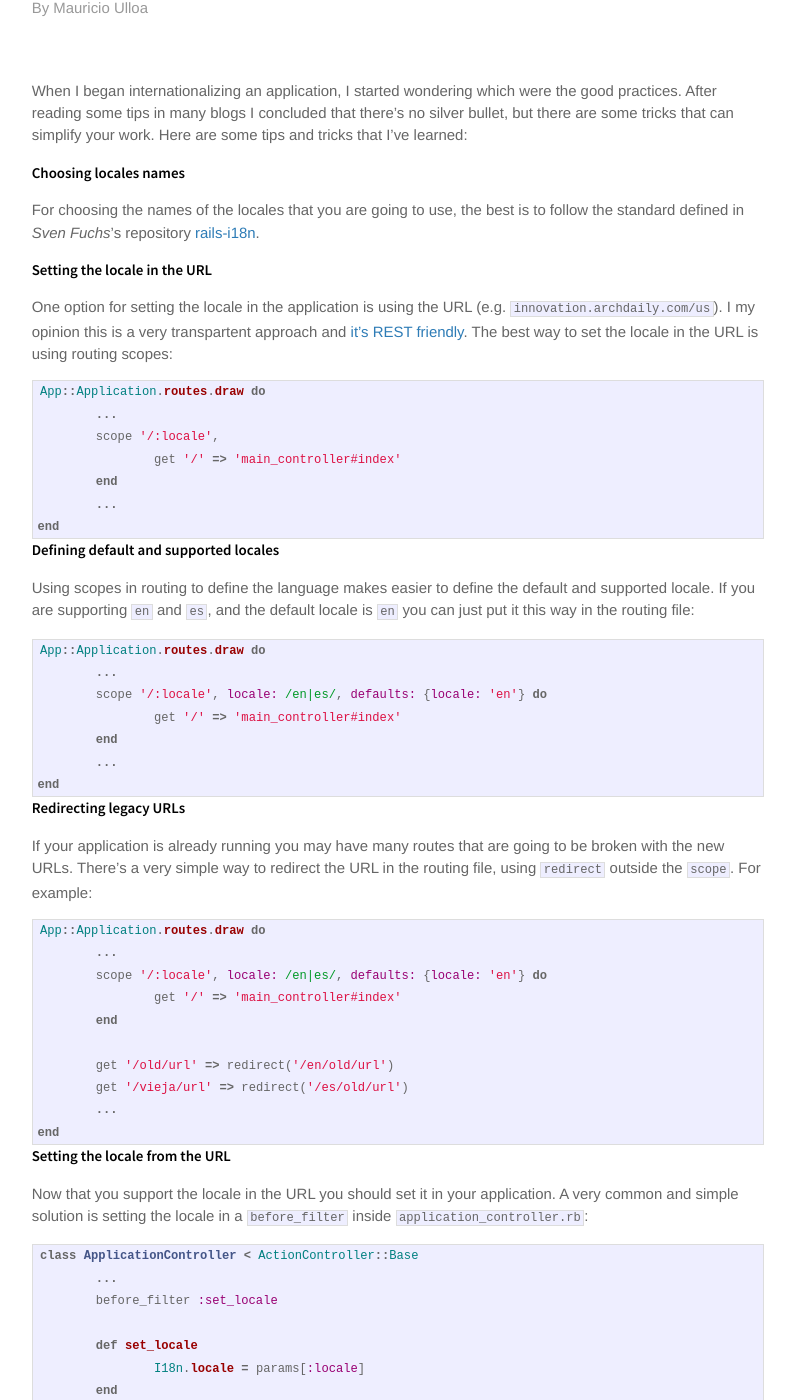
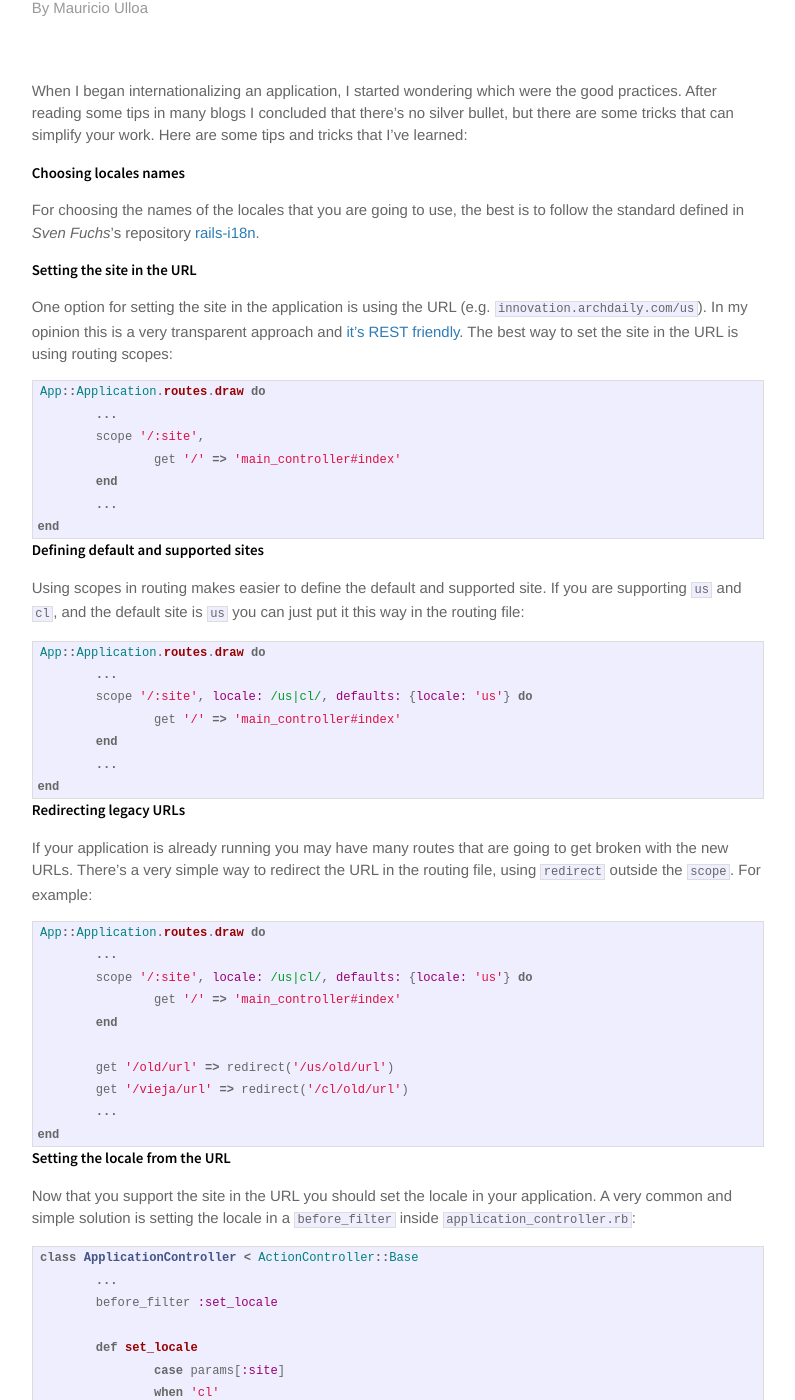
Before and after one commit to archdaily/archdaily.github.io, a Jekyll site: the page built from _posts/2014-04-30-I18n-tips-and-tricks.markdown, in a window 1280 px wide and 1400 px high, scrolled down 431 px. Shown: the whole window, without its empty margins (242-1037 px from the left). Built offline with Jekyll 4.4.1, drawn with Linux system fonts in a browser that asks for light colours; Markdown is read by kramdown in place of the engine named in the settings; comment, search, counter and statistics services are not loaded; some of the changed text lies outside the part shown.

Commit message:
FIX: Inluding the site convention in I18n article

````diff
--- a/_posts/2014-04-30-I18n-tips-and-tricks.markdown
+++ b/_posts/2014-04-30-I18n-tips-and-tricks.markdown
@@ -13,28 +13,28 @@
 
 For choosing the names of the locales that you are going to use, the best is to follow the standard defined in _Sven Fuchs_'s repository [rails-i18n][rails-i18n].
 
-## Setting the locale in the URL
+## Setting the site in the URL
 
-One option for setting the locale in the application is using the URL (e.g. `innovation.archdaily.com/us`). I my opinion this is a very transpartent approach and [it's REST friendly][REST-friendly]. The best way to set the locale in the URL is using routing scopes:
+One option for setting the site in the application is using the URL (e.g. `innovation.archdaily.com/us`). In my opinion this is a very transparent approach and [it's REST friendly][REST-friendly]. The best way to set the site in the URL is using routing scopes:
 
 ```ruby
 App::Application.routes.draw do
 	...
-	scope '/:locale',
+	scope '/:site',
 		get '/' => 'main_controller#index'
 	end
 	...
 end
 ```
 
-## Defining default and supported locales
+## Defining default and supported sites
 
-Using scopes in routing to define the language makes easier to define the default and supported locale. If you are supporting `en` and `es`, and the default locale is `en` you can just put it this way in the routing file:
+Using scopes in routing makes easier to define the default and supported site. If you are supporting `us` and `cl`, and the default site is `us` you can just put it this way in the routing file:
 
 ```ruby
 App::Application.routes.draw do
 	...
-	scope '/:locale', locale: /en|es/, defaults: {locale: 'en'} do
+	scope '/:site', locale: /us|cl/, defaults: {locale: 'us'} do
 		get '/' => 'main_controller#index'
 	end
 	...
@@ -43,24 +43,24 @@
 
 ## Redirecting legacy URLs
 
-If your application is already running you may have many routes that are going to be broken with the new URLs. There's a very simple way to redirect the URL in the routing file, using `redirect` outside the `scope`. For example:
+If your application is already running you may have many routes that are going to get broken with the new URLs. There's a very simple way to redirect the URL in the routing file, using `redirect` outside the `scope`. For example:
 
 ```ruby
 App::Application.routes.draw do
 	...
-	scope '/:locale', locale: /en|es/, defaults: {locale: 'en'} do
+	scope '/:site', locale: /us|cl/, defaults: {locale: 'us'} do
 		get '/' => 'main_controller#index'
 	end
 
-	get '/old/url' => redirect('/en/old/url')
-	get '/vieja/url' => redirect('/es/old/url')
+	get '/old/url' => redirect('/us/old/url')
+	get '/vieja/url' => redirect('/cl/old/url')
 	...
 end
 ```
 
 ## Setting the locale from the URL
 
-Now that you support the locale in the URL you should set it in your application. A very common and simple solution is setting the locale in a `before_filter` inside `application_controller.rb`:
+Now that you support the site in the URL you should set the locale in your application. A very common and simple solution is setting the locale in a `before_filter` inside `application_controller.rb`:
 
 ```ruby
 class ApplicationController < ActionController::Base
@@ -68,7 +68,13 @@
 	before_filter :set_locale
 
 	def set_locale
- 		I18n.locale = params[:locale]
+		case params[:site]
+		when 'cl'
+    	locale = 'es-CL'
+		else
+      locale = 'en-US'
+		end
+		I18n.locale = locale
 	end
 	...
 end
@@ -79,10 +85,10 @@
 After defining the new routes, the helpers are going to return broken URLs. This happens because they assume that the resource's path is the old one. A fix that some developers do is the following:
 
 ```ruby
-link_to @product.title , product_url(@product, locale: params[:locale])
+link_to @product.title , product_url(@product, site: params[:site])
 ```
 
-This fix works but you must do it for every `product_url`, `product_path`, `user_url`, `user_path`, etc... inside your application. There is a cleaner and more maintainable way to solve this issue, in the method that is setting the locale you can add `Rails.application.routes.default_url_options[:locale]= I18n.locale`:
+This fix works but you must do it for every `product_url`, `product_path`, `user_url`, `user_path`, etc... inside your application. There is a cleaner and more maintainable way to solve this issue, in the method that is setting the locale you can add `Rails.application.routes.default_url_options[:site] = params[:site]`:
 
 ```ruby
 class ApplicationController < ActionController::Base
@@ -90,12 +96,19 @@
 	before_filter :set_locale
 
 	def set_locale
- 		I18n.locale = params[:locale]
- 		Rails.application.routes.default_url_options[:locale]= I18n.locale
+		case params[:site]
+		when 'cl'
+			locale = 'es-CL'
+		else
+			locale = 'en-US'
+		end
+		I18n.locale = locale
+		Rails.application.routes.default_url_options[:site] = params[:site]
 	end
 	...
 end
 ```
+
 ## Setting up a fallback
 
 Sometimes it's mandatory to have fallbacks for missing translations. The best approach that I've found is from _Bozhidar Batsov_'s [blog][batsov-post], who gives three different options for setting it in `application.rb`:
````
Also changed, not shown: other parts of _posts/2014-04-30-I18n-tips-and-tricks.markdown (+2 -2 lines).
